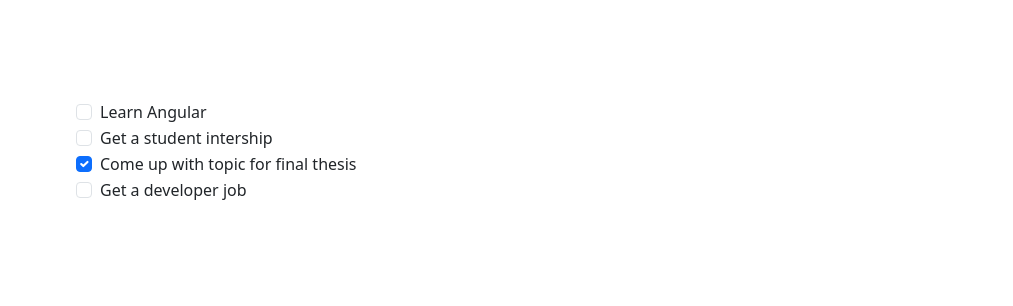
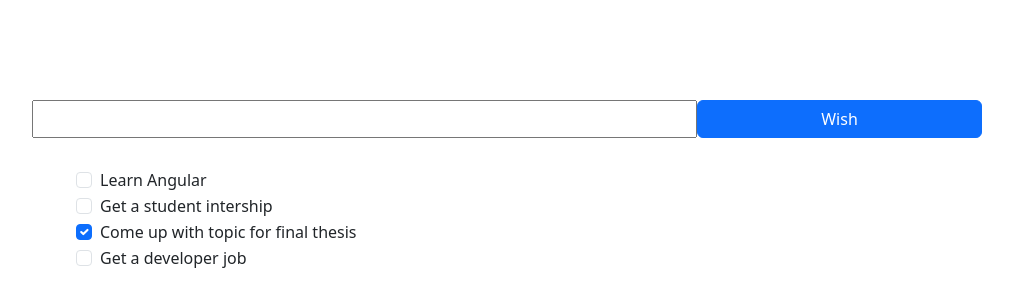
Before and after one commit to Nemanja1996S/wishlist, an Angular app: page / in a window 1280 px wide. Shown: the top 306 px of the page, without its empty margins (38-1051 px from the left). Built offline with nearby package versions, Linux system fonts and the light colour scheme.

Commit message:
Bind event & ngModule

```diff
--- a/src/app/app.component.html
+++ b/src/app/app.component.html
@@ -1,4 +1,9 @@
     <div class="container">
+
+      <div class="row input-div" >
+        <input type="text" class="col-sm-7" placeholder="" [(ngModel)]="newWishText">
+        <button type="button" class="btn btn-primary col-sm-3" name="new-wish-text" (click)="$event.preventDefault(); addNewWish()">Wish</button>
+      </div>
 
       <div *ngIf="items.length === 0; else showItems">There are no wishes</div>
 
@@ -6,8 +11,8 @@
         <ul class="wish-list">
           <li *ngFor="let item of items; index as i">
             <div class="form-check">
-              <input class="form-check-input" type="checkbox" value="" id="flexCheckChecked" [checked]="item.isDone" [attr.data-index]="i">
-              <label class="form-check-label" for="flexCheckChecked">
+              <input class="form-check-input" type="checkbox" value="" [id]="i" [checked]="item.isDone" [attr.data-index]="i" (click)="toggleItem(item)">
+              <label class="form-check-label" [for]="i" >
                 {{item.wishText}}
               </label>
             </div>
--- a/src/app/app.component.ts
+++ b/src/app/app.component.ts
@@ -2,12 +2,13 @@ import { Component } from '@angular/core';
 import { RouterOutlet } from '@angular/router';
 import { wishItem } from '../shared/models/wishItem';
 import { NgFor, NgIf } from '@angular/common';
+import { FormsModule } from '@angular/forms';
 
 
 @Component({
   selector: 'app-root',
   standalone: true,
-  imports: [RouterOutlet, NgFor, NgIf],
+  imports: [RouterOutlet, NgFor, NgIf, FormsModule],
   templateUrl: './app.component.html',
   styleUrl: './app.component.css'
 })
@@ -19,4 +20,16 @@ export class AppComponent {
     new wishItem('Come up with topic for final thesis', true),
     new wishItem('Get a developer job')
   ]
+
+  newWishText = "";
+
+  toggleItem(item: wishItem){
+    item.isDone = !item.isDone;
+    console.log(item);
+  }
+
+  addNewWish(){
+    this.items.push(new wishItem(this.newWishText, false));
+    this.newWishText = "";
+  }
 }
--- a/src/styles.css
+++ b/src/styles.css
@@ -6,3 +6,7 @@
 .wish-list {
     list-style: none;
 }
+
+.input-div{
+    margin-bottom: 30px;
+}
```
